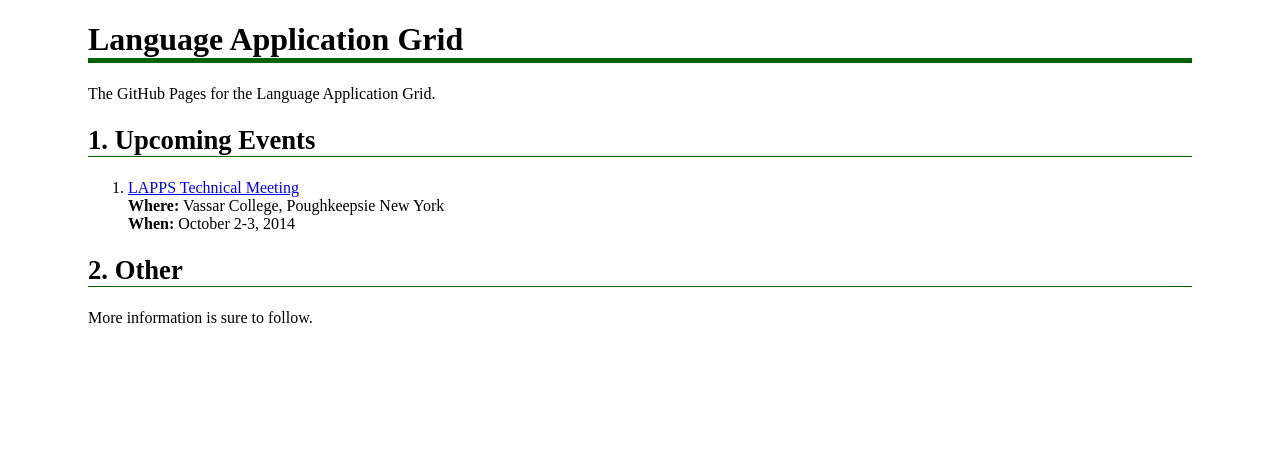
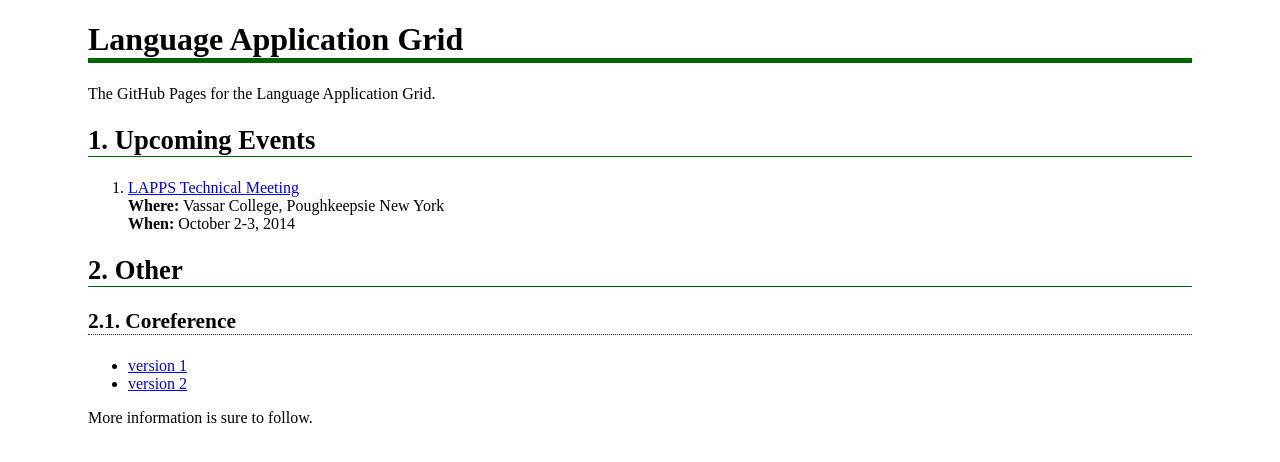
Before and after one commit to lapps/lapps.github.io, a Jekyll site: the page built from index.md, in a window 1280 px wide. Shown: the top 462 px of the page. Built offline with Jekyll 4.4.1, drawn with Linux system fonts in a browser that asks for light colours.

Commit message:
Added links to the coref pages.

```diff
--- a/index.md
+++ b/index.md
@@ -13,4 +13,9 @@
 
 ## Other
 
+### Coreference
+
+* [version 1](interchange/coref-v1.html)
+* [version 2](interchange/coref-v2.html)
+
 More information is sure to follow.
```
Also changed, not shown: TechMeeting2014-10-02.md (+2 -0 lines).
